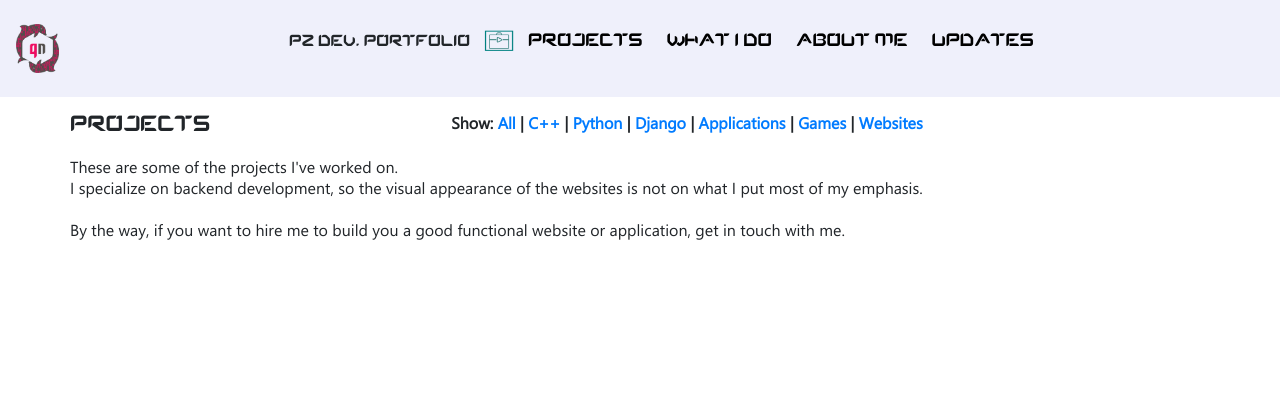
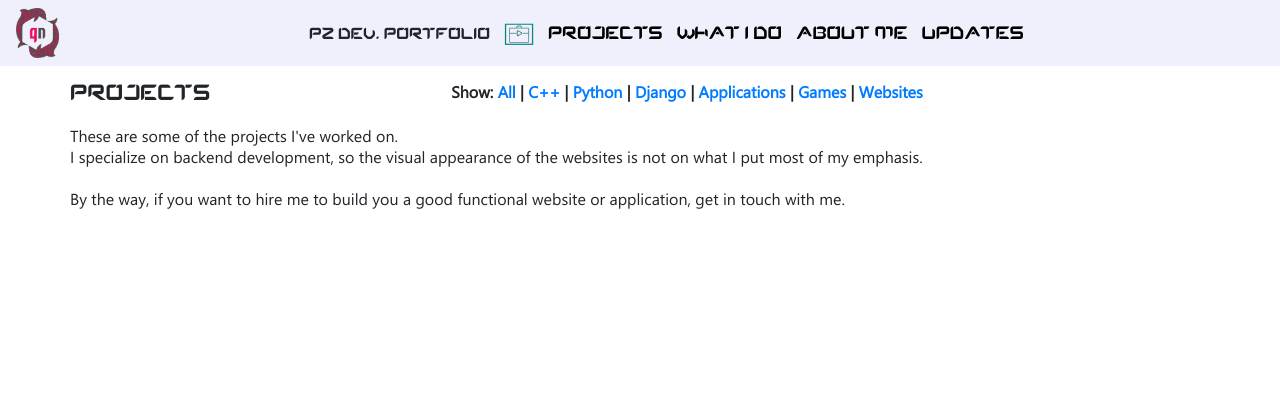
Before and after one commit to hyperfield/devportfolio, a Django app: page / in a window 1280 px wide. Shown: the top 420 px of the page. Run offline with Django 4.2, Linux system fonts and the light colour scheme; data that the repository does not hold is empty; parts of the project's set-up code (start-up, migrations or seed data) failed here and were passed over; some libraries are stand-ins or nearby versions.

Commit message:
Properly vertically aligned the navbar text.

```diff
--- a/static/css/main.css
+++ b/static/css/main.css
@@ -100,6 +100,7 @@ html {
 
 .menu {
   float: left;
+  margin-bottom: -20px;
 }
 
 .menu li {
@@ -107,12 +108,11 @@ html {
 }
 
 .menu li a {
-	/* text-decoration: none; */
-	display: block;
+	display: box;
 	font-weight: 300;
 	color:rgb(0, 0, 0);
 	font-size: 18px;
-	margin: 10px;
+  margin-left: 10px;
 }
 
 .menu li a:hover {
@@ -139,7 +139,6 @@ html {
 .logo {
   max-width: 50px;
   max-height: 50px;
-  /* vertical-align: middle; */
 }
 
 .briefcase {
```
